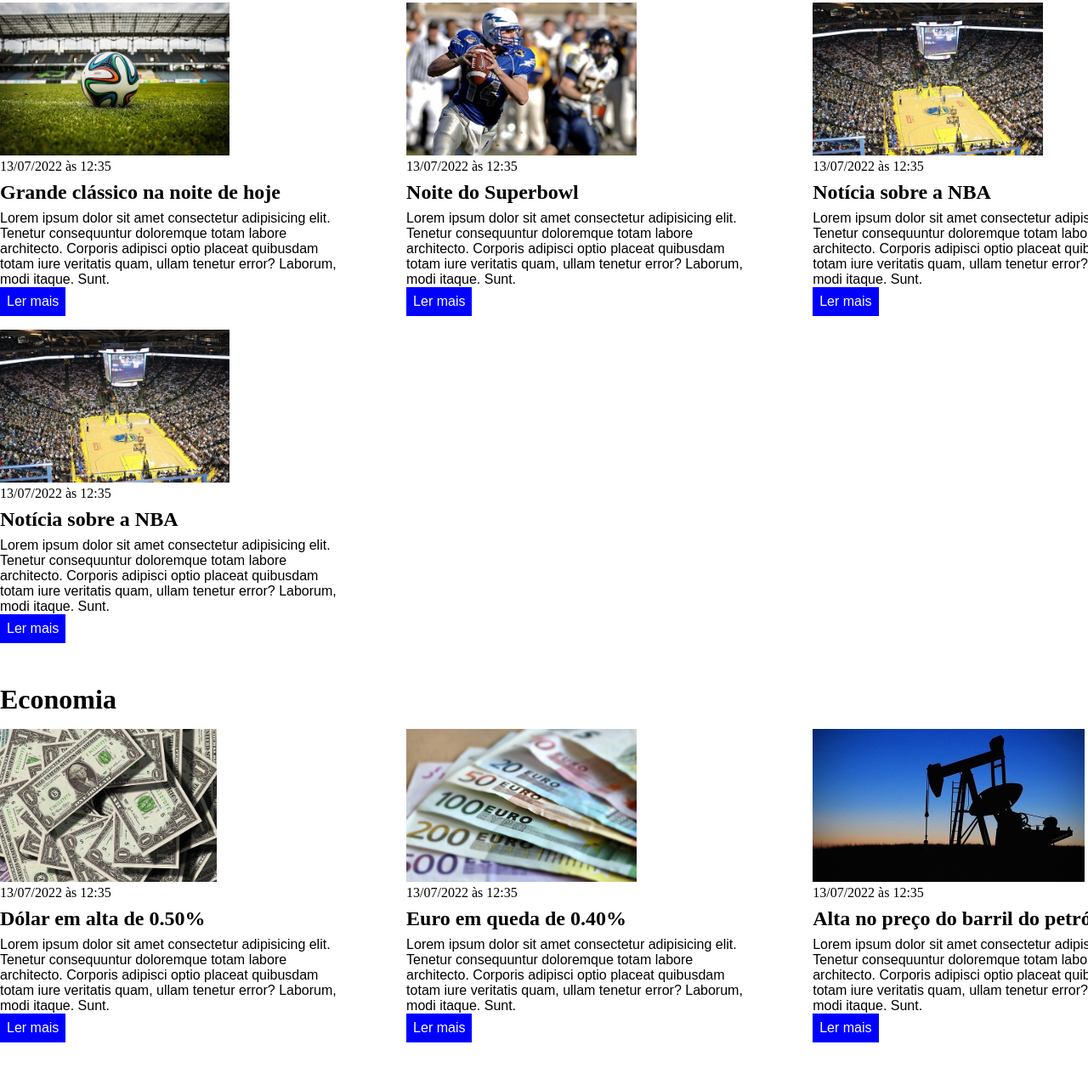
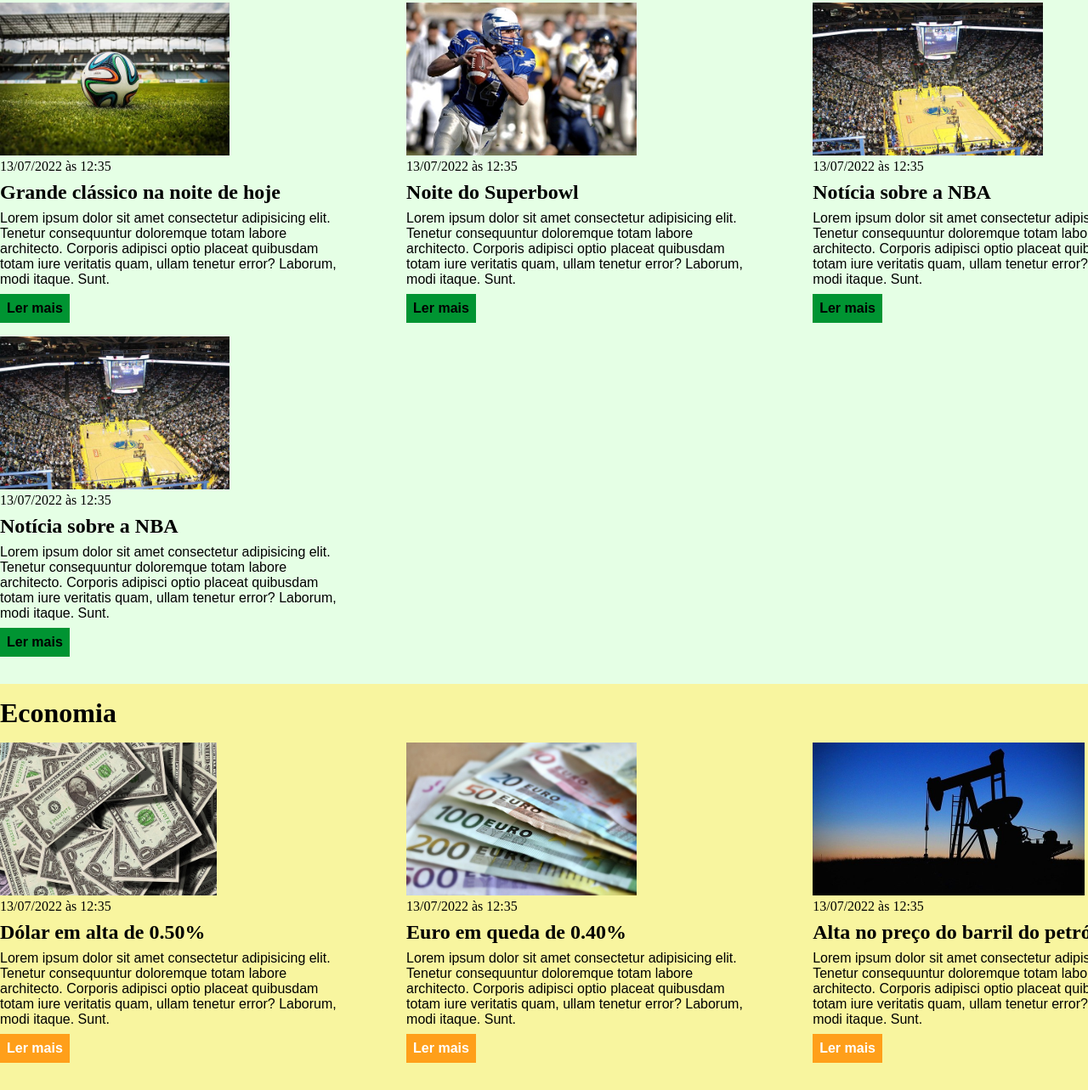
Before and after one commit to feikname-exercises/curso_ebac_frontend, a plain HTML site: page index.html in a window 1280 px wide. Shown: the part 135-1418 px from the top of the page at 85% size. Before the commit the page ends 1394 px from the top, so only its background shows below. Drawn offline with Linux system fonts and the light colour scheme.

Commit message:
[aula 8] adicionar cores de fundo, mudar cores de botões e outros ajustes gerais

```diff
--- a/main.css
+++ b/main.css
@@ -66,6 +66,8 @@ section h2,
     padding: 8px;
     display: inline-block;
     text-decoration: none;
+    font-weight: bold;
+    margin-top: 8px;
 }
 
 .articles article a:hover {
@@ -77,10 +79,28 @@ section h2,
     font-family: Arial, Helvetica, sans-serif;
 }
 
-.articles h3 {
+.articles article h3 {
     font-size: 24px;
 }
 
 section h2 {
     font-size: 32px;
 }
+
+#sports {
+    background-color: rgba(0, 255, 0, 0.1);
+}
+
+#sports .articles article a {
+    background-color: #009432;
+    color: black;
+}
+
+#economy {
+    background-color: #f8f59f;
+
+}
+
+#economy .articles article a {
+    background-color: #ff9f1a;
+}
```
